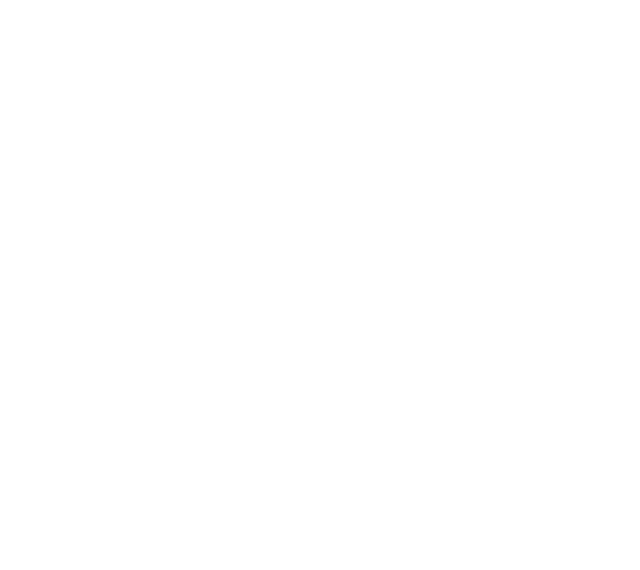
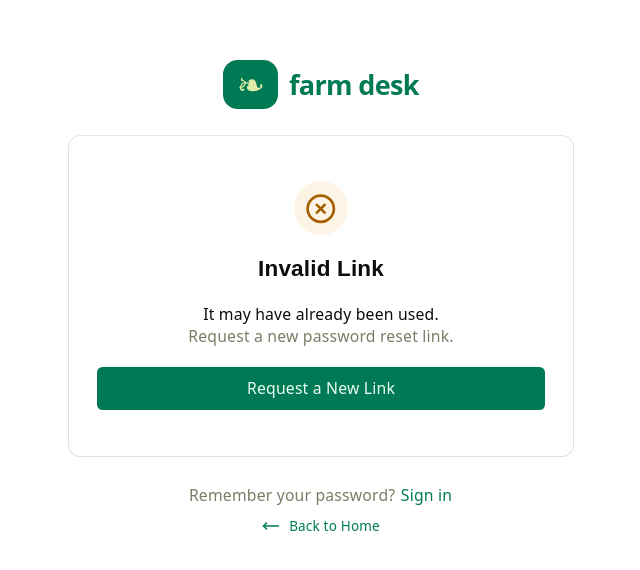
Before and after one commit to dsazuwa/farm-app, a React (Vite) app: page /reset in a window 1280 px wide. Before the commit this address had no page. Shown: the part 102-672 px from the top of the page, without its empty margins (319-959 px from the left). Built offline with nearby package versions, Linux system fonts and the light colour scheme.

Commit message:
feat(auth): add recovery and password reset status views
- Show recovery confirmation with AuthStatus
- Add password reset success, expired, and invalid link views

```diff
--- a/src/features/auth/components/auth-card.tsx
+++ b/src/features/auth/components/auth-card.tsx
@@ -6,12 +6,12 @@
 import { Card, CardContent, CardHeader, CardTitle } from '@/components/ui/card';
 
 type AuthLayoutProps = {
-  title: string;
   googleLabel?: string;
   footerText: string;
   footerLinkText: string;
   footerLinkHref: string;
   children: ReactNode;
+  title?: string;
 };
 
 export default function AuthCard({
@@ -25,11 +25,13 @@
   return (
     <>
       <Card className='my-(--card-spacing) w-full py-10'>
-        <CardHeader>
-          <CardTitle className='text-center text-xl font-bold'>
-            {title}
-          </CardTitle>
-        </CardHeader>
+        {title && (
+          <CardHeader>
+            <CardTitle className='text-center text-xl font-bold'>
+              {title}
+            </CardTitle>
+          </CardHeader>
+        )}
 
         <CardContent className='gap-7'>
           {googleLabel && (
--- /dev/null
+++ b/src/features/auth/components/auth-status.tsx
@@ -0,0 +1,44 @@
+import { cn } from 'cn';
+import type { LucideIcon } from 'lucide-react';
+import type { ReactNode } from 'react';
+
+import { CardTitle } from '@/components/ui/card';
+
+export default function AuthStatus({
+  icon: Icon,
+  title,
+  description,
+  hint,
+  iconClassName,
+  children,
+}: {
+  icon: LucideIcon;
+  title: string;
+  description: string;
+  hint?: string;
+  iconClassName?: string;
+  children?: ReactNode;
+}) {
+  return (
+    <div role='status' className='flex flex-col items-center gap-4 text-center'>
+      <div
+        className={cn(
+          'bg-primary/10 text-primary flex size-12 shrink-0 items-center justify-center rounded-full',
+          iconClassName,
+        )}
+      >
+        <Icon className='size-7' aria-hidden='true' />
+      </div>
+
+      <CardTitle className='text-center text-xl font-bold'>{title}</CardTitle>
+
+      <p className='flex flex-col'>
+        <span>{description}</span>
+
+        {hint && <span className='text-muted-foreground'>{hint}</span>}
+      </p>
+
+      {children}
+    </div>
+  );
+}
--- a/src/features/auth/pages/recover.tsx
+++ b/src/features/auth/pages/recover.tsx
@@ -1,24 +1,44 @@
+import { MailCheck } from 'lucide-react';
+import { useState } from 'react';
+
 import { Button } from '@/components/ui/button';
 import { Field, FieldGroup, FieldLabel } from '@/components/ui/field';
 import { Input } from '@/components/ui/input';
 import AuthCard from '../components/auth-card';
+import AuthStatus from '../components/auth-status';
 
 export default function Recover() {
+  const [isSubmitted, setIsSubmitted] = useState(true);
+
   return (
     <AuthCard
-      title='Forgot Your Password?'
+      title={isSubmitted ? undefined : 'Forgot Your Password?'}
       footerText='Remember your password?'
       footerLinkText='Sign in'
       footerLinkHref='/login'
     >
-      <RecoverForm />
+      {isSubmitted ? (
+        <AuthStatus
+          icon={MailCheck}
+          title='Check your email!'
+          description='We sent you a password reset link.'
+          hint=" Don't see it? Check your spam folder."
+        />
+      ) : (
+        <RecoverForm onSubmit={() => setIsSubmitted(true)} />
+      )}
     </AuthCard>
   );
 }
 
-function RecoverForm() {
+function RecoverForm({ onSubmit }: { onSubmit: () => void }) {
   return (
-    <form>
+    <form
+      onSubmit={(event) => {
+        event.preventDefault();
+        onSubmit();
+      }}
+    >
       <FieldGroup>
         <Field>
           <FieldLabel htmlFor='recover-email'>Email</FieldLabel>
--- /dev/null
+++ b/src/features/auth/pages/reset.tsx
@@ -0,0 +1,62 @@
+import { Check, CircleX, Clock } from 'lucide-react';
+import { useState } from 'react';
+import { Link } from 'react-router';
+
+import { Button } from '@/components/ui/button';
+import AuthCard from '../components/auth-card';
+import AuthStatus from '../components/auth-status';
+
+type ResetStatus = 'form' | 'success' | 'expired' | 'invalid';
+
+export default function ResetPassword() {
+  const [status] = useState<ResetStatus>('invalid');
+
+  return (
+    <AuthCard
+      footerText='Remember your password?'
+      footerLinkText='Sign in'
+      footerLinkHref='/login'
+      title={status === 'form' ? 'Set a New Password' : undefined}
+    >
+      {status === 'success' && (
+        <AuthStatus
+          icon={Check}
+          title='Password updated'
+          description='Your password has been reset.'
+          hint='Sign in with your new password.'
+        >
+          <Button
+            className='w-full'
+            render={<Link to='/login'>Sign In</Link>}
+          />
+        </AuthStatus>
+      )}
+
+      {status === 'expired' && (
+        <AuthStatus
+          icon={Clock}
+          iconClassName='bg-amber-500/10 text-yellow-700'
+          title='Expired Link'
+          description='Request a new link to reset your password.'
+        >
+          <Button className='w-full'>Request a New Link</Button>
+        </AuthStatus>
+      )}
+
+      {status === 'invalid' && (
+        <AuthStatus
+          icon={CircleX}
+          iconClassName='bg-amber-500/10 text-yellow-700'
+          title='Invalid Link'
+          description='It may have already been used.'
+          hint='Request a new password reset link.'
+        >
+          <Button
+            className='w-full'
+            render={<Link to='/recover'>Request a New Link</Link>}
+          />
+        </AuthStatus>
+      )}
+    </AuthCard>
+  );
+}
--- a/src/main.tsx
+++ b/src/main.tsx
@@ -6,6 +6,7 @@
 import Login from './features/auth/pages/login.tsx';
 import Recover from './features/auth/pages/recover.tsx';
 import Register from './features/auth/pages/register.tsx';
+import ResetPassword from './features/auth/pages/reset.tsx';
 import { ThemeProvider } from './hooks/theme-context.tsx';
 import './index.css';
 import AuthLayout from './layouts/auth-layout.tsx';
@@ -21,6 +22,7 @@
             <Route path='login' element={<Login />} />
             <Route path='register' element={<Register />} />
             <Route path='recover' element={<Recover />} />
+            <Route path='reset' element={<ResetPassword />} />
           </Route>
         </Routes>
       </BrowserRouter>
```
